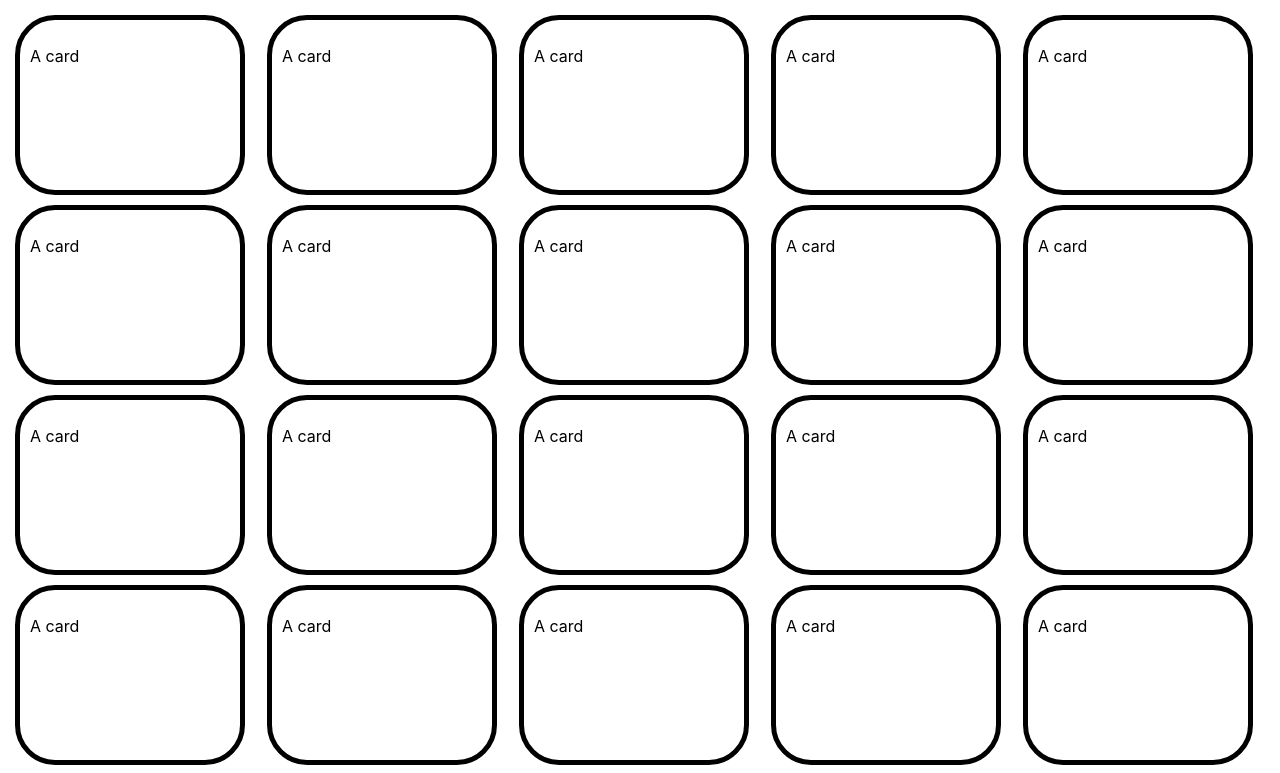
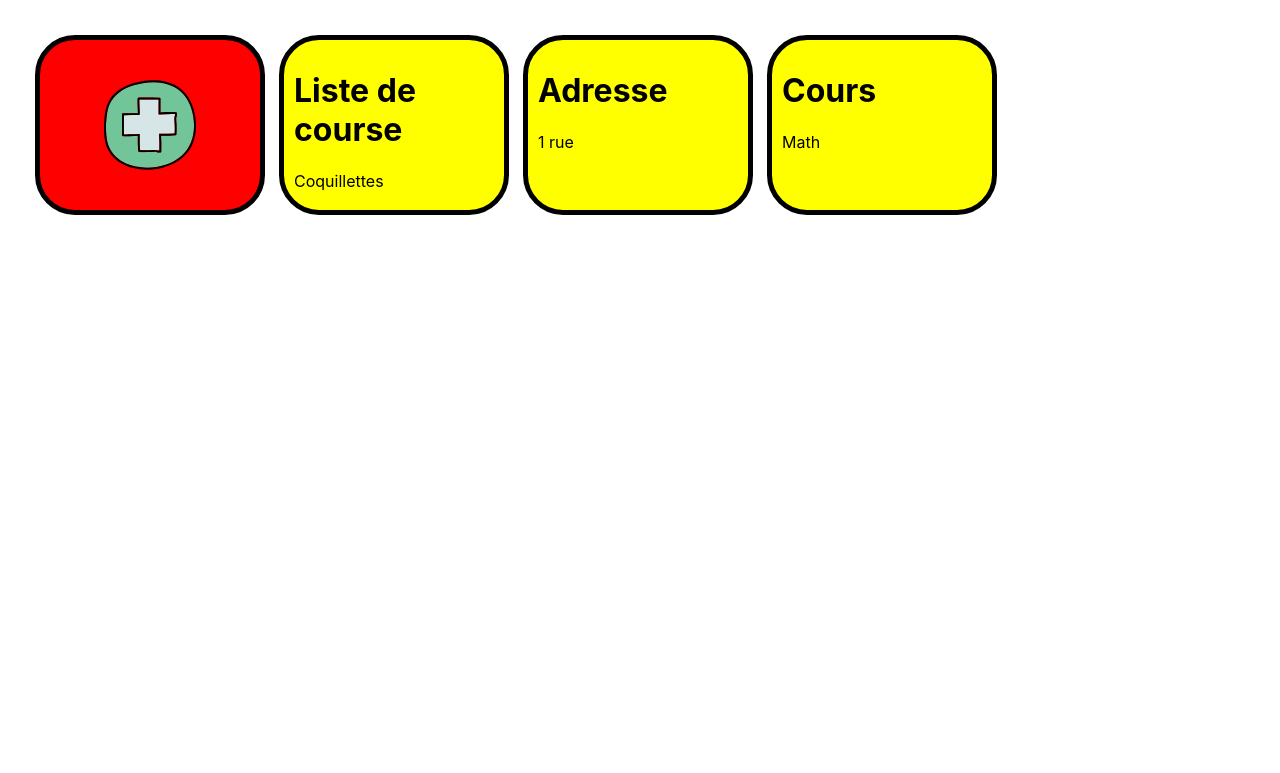
Before and after one commit to ynov-masters-2022/projet-fin-module-remy-dylan, a React (Create React App) app: page / in a window 1280 px wide. Shown: the top 773 px of the page. Built offline with nearby package versions, Linux system fonts and the light colour scheme.

Commit message:
feat: add card

```diff
--- a/src/App.tsx
+++ b/src/App.tsx
@@ -1,39 +1,51 @@
+import { createContext, useRef } from 'react';
 import './App.css';
+import AddNoteCard from './components/AddNoteCard';
 import KeepCard from './components/KeepCard';
 
+interface KeepNote {
+  noteTitle: string;
+  noteContent: string;
+}
+
+const keepCards: KeepNote[] = [
+  {
+    noteTitle: 'Liste de course',
+    noteContent: 'Coquillettes'
+  },
+  {
+    noteTitle: 'Adresse',
+    noteContent: '1 rue'
+  },
+  {
+    noteTitle: 'Cours',
+    noteContent: 'Math'
+  },
+]
+
+const Context = createContext<KeepNote[]>(keepCards)
+
 const App = () => {
-
   const containerStyle: React.CSSProperties = {
-    padding: '10px',
+    margin: '30px',
     display: 'grid',
     gridTemplateColumns: '1fr 1fr 1fr 1fr 1fr',
     gridTemplateRows: '1fr 1fr 1fr 1fr 1fr',
+    height: 'calc(100vh - 60px)',
+    width: 'calc(100vw - 60px)',
   }
 
+  const refContainer = useRef(null);
+
   return (
-    <div style={containerStyle}>
-      <KeepCard/>
-      <KeepCard/>
-      <KeepCard/>
-      <KeepCard/>
-      <KeepCard/>
-      <KeepCard/>
-      <KeepCard/>
-      <KeepCard/>
-      <KeepCard/>
-      <KeepCard/>
-      <KeepCard/>
-      <KeepCard/>
-      <KeepCard/>
-      <KeepCard/>
-      <KeepCard/>
-      <KeepCard/>
-      <KeepCard/>
-      <KeepCard/>
-      <KeepCard/>
-      <KeepCard/>
-      <KeepCard/>
-    </div>
+    <Context.Provider value={keepCards}>
+      <div style={containerStyle} ref={refContainer}>
+        <AddNoteCard parentContainer={refContainer}/>
+        {keepCards.map((card) =>
+          <KeepCard parentContainer={refContainer} noteTitle={card.noteTitle} noteContent={card.noteContent} />
+        )}
+      </div>
+    </Context.Provider>
   );
 }
 
--- /dev/null
+++ b/src/components/AddNoteCard.tsx
@@ -0,0 +1,34 @@
+import DraggableCard from "./CardDraggable";
+import plusIcon from "./../assets/icons8-plus.svg";
+
+interface IAddNoteCardProps {
+    parentContainer: any,
+}
+
+const AddNoteCard = ({ parentContainer }: IAddNoteCardProps) => {
+
+    const keepCardStyle: React.CSSProperties = {
+        border: '5px solid #000',
+        borderRadius: '40px',
+        height: '150px',
+        width: '200px',
+        padding: '10px',
+        margin: '5px',
+        backgroundColor: 'red',
+        display: 'flex',
+        justifyContent: 'center',
+        alignItems: 'center',
+    };
+
+    const handleClick = (event: React.MouseEvent<HTMLButtonElement>): void => {
+        console.log('ADD');
+    }
+
+    return (
+        <DraggableCard parentContainer={parentContainer} onClick={handleClick} cardStyle={keepCardStyle}>
+            <img src={plusIcon} alt={"AH"} />
+        </DraggableCard>
+    )
+}
+
+export default AddNoteCard;
--- /dev/null
+++ b/src/components/CardDraggable.tsx
@@ -0,0 +1,27 @@
+import { motion } from "framer-motion";
+
+interface IDraggableCardProps extends React.PropsWithChildren {
+    parentContainer: any;
+    cardStyle?: React.CSSProperties;
+    onClick: (event: any) => void;
+}
+
+const DraggableCard = ({ parentContainer, cardStyle, onClick, children}: IDraggableCardProps) => {
+    return (
+        <motion.div
+            drag
+            whileHover={{ scale: 1.1 }}
+            whileTap={{ scale: 0.9 }}
+            dragConstraints={parentContainer}
+            style={cardStyle}
+            onClick={onClick}
+            // onDrag={onDragColission}
+            // dragControls={controls}
+            // dragMomentum={false}
+        >
+            {children}
+        </motion.div>
+    )
+}
+
+export default DraggableCard;
--- a/src/components/KeepCard.tsx
+++ b/src/components/KeepCard.tsx
@@ -1,18 +1,32 @@
-const KeepCard = () => {
+import DraggableCard from "./CardDraggable";
 
-    const style: React.CSSProperties = {
+interface PropsKeepCards {
+    parentContainer: any,
+    noteTitle: string,
+    noteContent: string,
+}
+
+const KeepCard = ({ parentContainer, noteTitle, noteContent }: PropsKeepCards) => {
+
+    const keepCardStyle: React.CSSProperties = {
         border: '5px solid #000',
         borderRadius: '40px',
         height: '150px',
         width: '200px',
         padding: '10px',
         margin: '5px',
+        backgroundColor: 'yellow',
     };
 
+    const handleClick = (event: React.MouseEvent<HTMLButtonElement>): void => {
+        console.log('KEEP')
+    }
+
     return (
-        <div style={style}>
-            <p>A card</p>
-        </div>
+        <DraggableCard cardStyle={keepCardStyle} onClick={handleClick} parentContainer={parentContainer}>
+            <h1>{noteTitle}</h1>
+            <p>{noteContent}</p>
+        </DraggableCard>
     );
 }
 
```
Also changed, not shown: src/components/WindowHook.ts (added, +24 -0 lines), src/assets/icons8-plus.svg (added).
